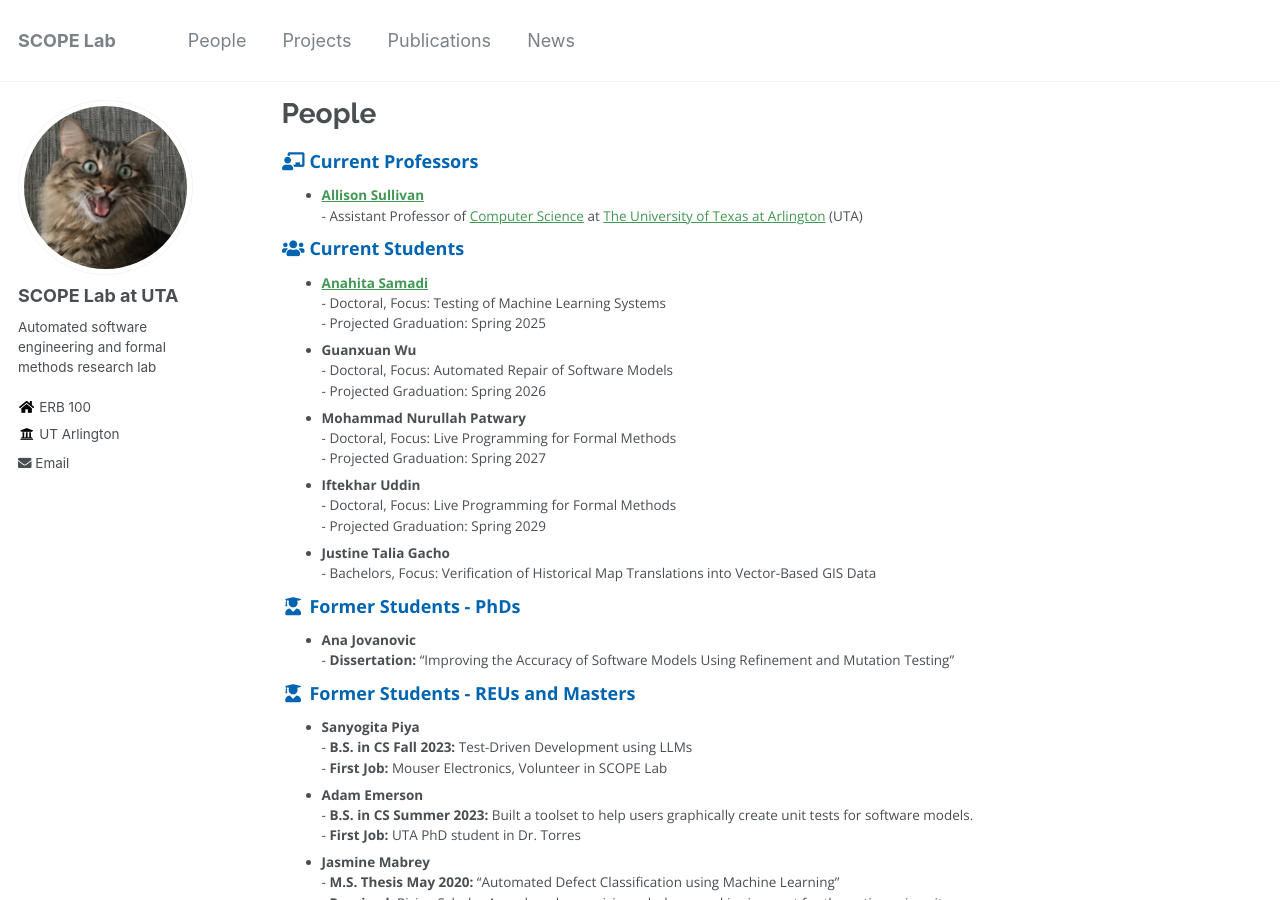
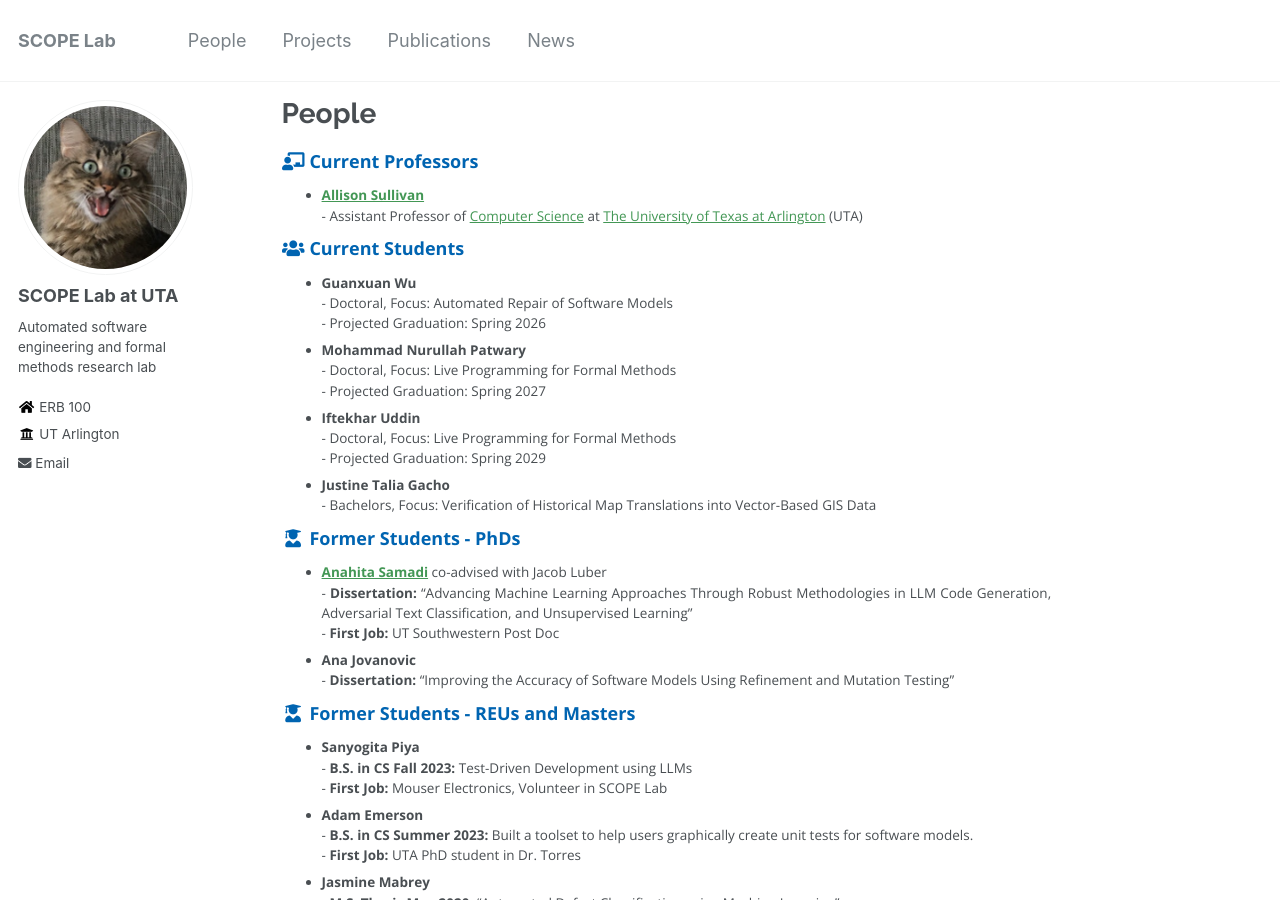
Before and after one commit to SCOPELabUTA/SCOPELabUTA.github.io, a Jekyll site: the page built from _pages/people.md, in a window 1280 px wide and 900 px high. Built offline with Jekyll 4.4.1, drawn with Linux system fonts in a browser that asks for light colours.

Commit message:
Update people.md

```diff
--- a/_pages/people.md
+++ b/_pages/people.md
@@ -8,13 +8,13 @@ author_profile: true
 * **[Allison Sullivan](https://allisonius.github.io//)** <br> - Assistant Professor of [Computer Science](https://www.uta.edu/academics/schools-colleges/engineering/academics/departments/cse) at [The University of Texas at Arlington](https://www.uta.edu/) (UTA)
 
 ### <i class="fa fa-fw fa-users" aria-hidden="true"></i> Current Students
-* **[Anahita Samadi](https://www.linkedin.com/in/anahita-samadi-2756704b/)** <br> - Doctoral, Focus: Testing of Machine Learning Systems <br> - Projected Graduation: Spring 2025
 * **Guanxuan Wu** <br> - Doctoral, Focus: Automated Repair of Software Models <br> - Projected Graduation: Spring 2026
 * **Mohammad Nurullah Patwary** <br> - Doctoral, Focus: Live Programming for Formal Methods <br> - Projected Graduation: Spring 2027
 * **Iftekhar Uddin** <br> - Doctoral, Focus: Live Programming for Formal Methods <br> - Projected Graduation: Spring 2029
 * **Justine Talia Gacho** <br> - Bachelors, Focus: Verification of Historical Map Translations into Vector-Based GIS Data
 
 ### <i class="fa fa-fw fa-user-graduate" aria-hidden="true"></i> Former Students - PhDs
+* **[Anahita Samadi](https://www.linkedin.com/in/anahita-samadi-2756704b/)** co-advised with Jacob Luber <br> - **Dissertation:** "Advancing Machine Learning Approaches Through Robust Methodologies in LLM Code Generation, Adversarial Text Classification, and Unsupervised Learning" <br> - **First Job:** UT Southwestern Post Doc
 * **Ana Jovanovic** <br> - **Dissertation:** "Improving the Accuracy of Software Models Using Refinement and Mutation Testing"
 
 ### <i class="fa fa-fw fa-user-graduate" aria-hidden="true"></i> Former Students - REUs and Masters
```
